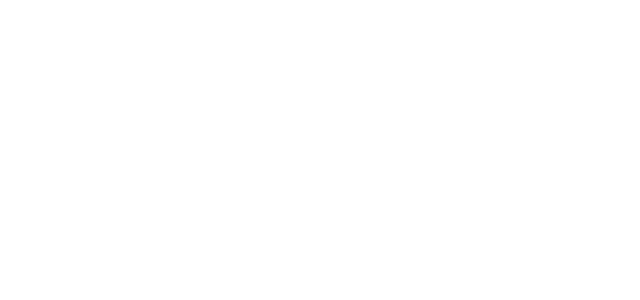
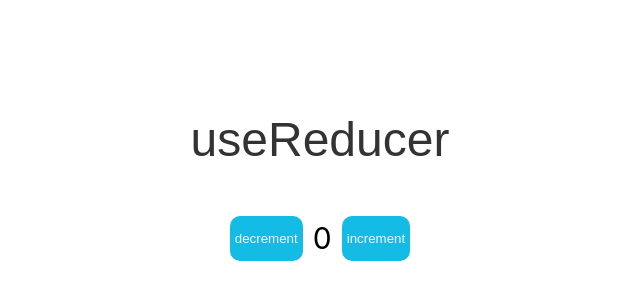
Before and after one commit to kyyril/react-hooks, a React app: page / in a window 1280 px wide. Shown: the part 808-1108 px from the top of the page, without its empty margins (340-980 px from the left). Before the commit the page ends 904 px from the top, so only its background shows below. Built offline with nearby package versions, Linux system fonts and the light colour scheme; the HTML template or start-up script is replaced by a standard one.

Commit message:
useReducer

```diff
--- a/src/App.jsx
+++ b/src/App.jsx
@@ -1,9 +1,12 @@
 import "./App.css";
-import UseState from "./components/useState";
+import UseState from "./hooks/useState";
+import UseReducer from "./hooks/useReducer";
+
 function App() {
   return (
     <>
       <UseState />
+      <UseReducer />
     </>
   );
 }
--- /dev/null
+++ b/src/hooks/useReducer.jsx
@@ -0,0 +1,26 @@
+import React, { useState, useReducer } from "react";
+import { reducer } from "../reducer/reducer";
+import { ACTION } from "../reducer/actionType";
+
+const UseReducer = () => {
+  const [state, dispatch] = useReducer(reducer, { count: 0 });
+
+  const handleIncrement = () => {
+    dispatch({ type: ACTION.INCREMENT, payload: 20 });
+  };
+  const handleDecrement = () => {
+    dispatch({ type: ACTION.DECREMENT });
+  };
+  return (
+    <div className="container">
+      <div className="hooks">useReducer</div>
+      <div className="content">
+        <button onClick={handleDecrement}>decrement</button>
+        <div>{state.count}</div>
+        <button onClick={handleIncrement}>increment</button>
+      </div>
+    </div>
+  );
+};
+
+export default UseReducer;
--- /dev/null
+++ b/src/reducer/actionType.jsx
@@ -0,0 +1,4 @@
+export const ACTION = {
+  INCREMENT: "increment",
+  DECREMENT: "decrement",
+};
--- /dev/null
+++ b/src/reducer/reducer.jsx
@@ -0,0 +1,10 @@
+import { ACTION } from "./actionType";
+
+export function reducer(state, action) {
+  switch (action.type) {
+    case ACTION.INCREMENT:
+      return { count: state.count + action.payload };
+    case ACTION.DECREMENT:
+      return { count: state.count - 1 };
+  }
+}
```
Also changed, not shown: src/hooks/useState.jsx (renamed from src/components/useState.jsx).
